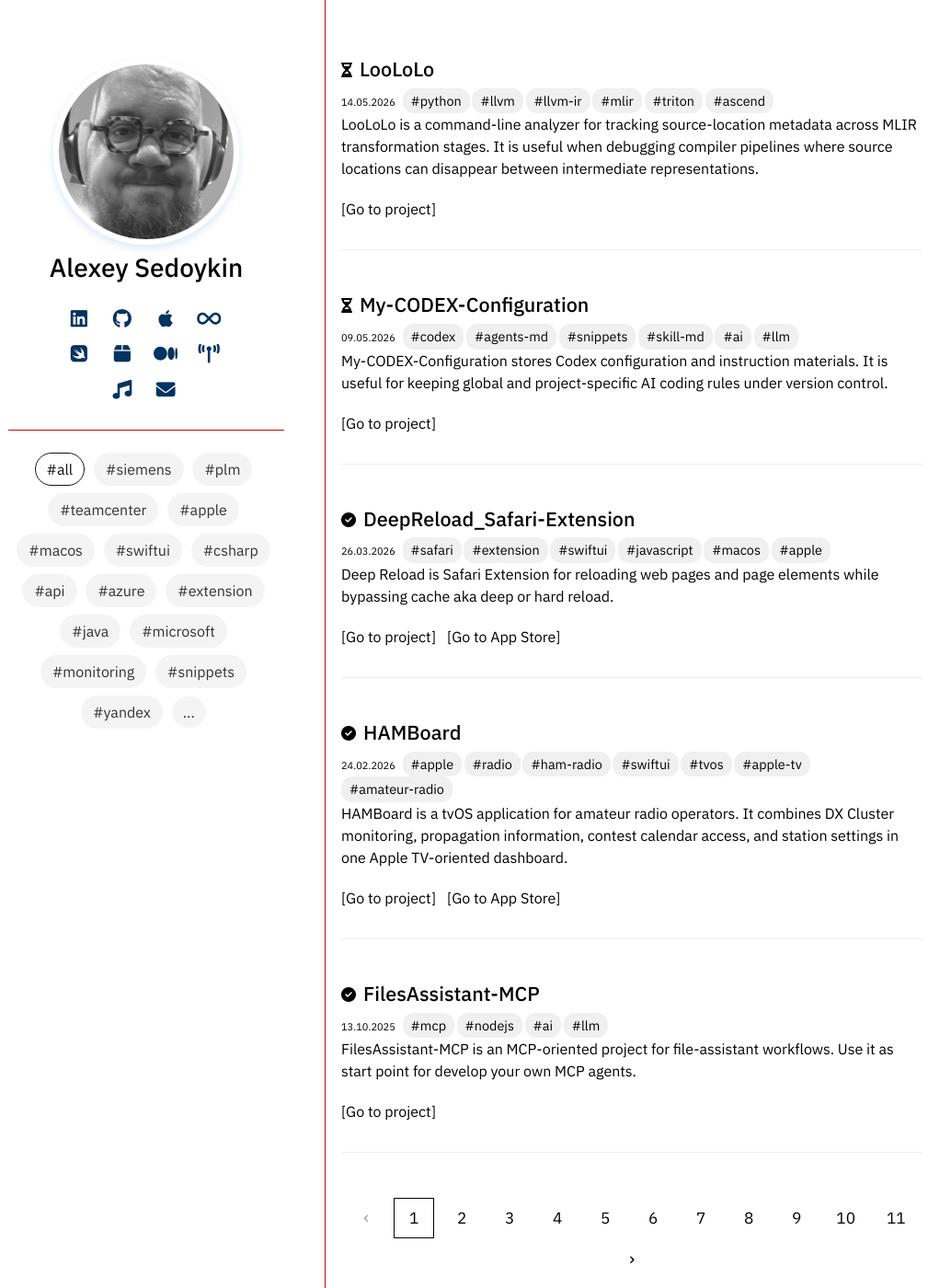
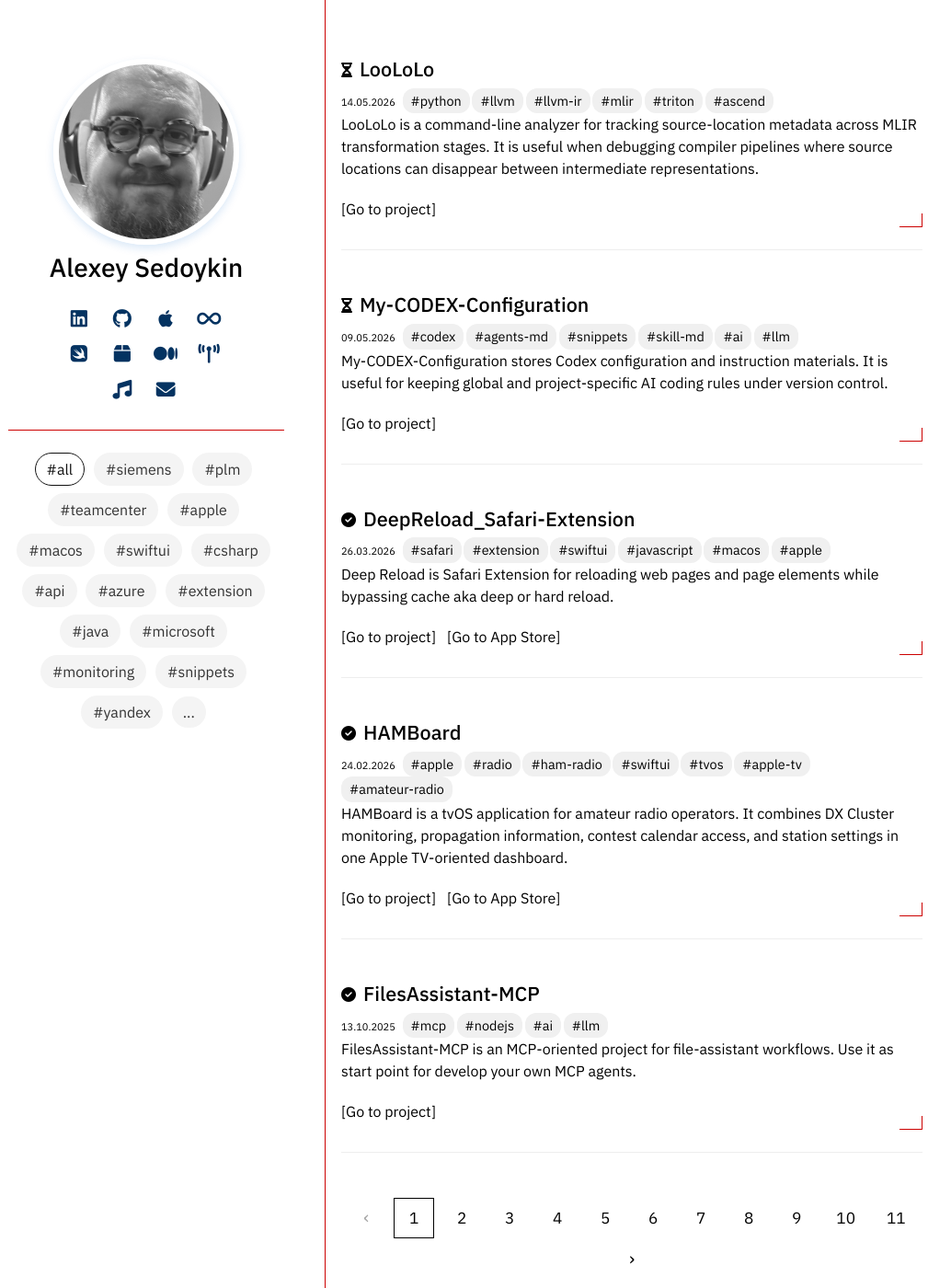
Before and after one commit to Krusty84/krusty84.github.io, a Jekyll site: the page built from index.html, in a window 1280 px wide and 1400 px high. Shown: the whole window at 92% size, without its empty margins (117-1151 px from the left). Built offline with Jekyll 4.4.1, drawn with Linux system fonts in a browser that asks for light colours; a style sheet for code colours, icons or effects is not loaded.

Commit message:
Enhance post item styling with decorative elements for improved visual appeal

```diff
--- a/index.html
+++ b/index.html
@@ -235,6 +235,19 @@ layout: homepage
     padding-bottom: 2rem;
     border-bottom: 1px solid #eee;
     color: #000;
+    position: relative;
+  }
+  .post-item::after {
+    content: "";
+    position: absolute;
+    right: 0;
+    bottom: 1.5rem;
+    width: 24px;
+    height: 14px;
+    border-right: 1px solid #c00;
+    border-bottom: 1px solid #c00;
+    border-radius: 0 0 1px 0;
+    pointer-events: none;
   }
   .post-item h2 {
     margin: 0 0 8px 0;
@@ -435,6 +448,11 @@ layout: homepage
   }
 
   @media print, screen and (max-width: 960px) {
+    .post-item::after {
+      bottom: 2.75rem;
+      height: 48px;
+      width: 56px;
+    }
     .tag-cloud {
       width: auto;
       margin-left: 0;
```
